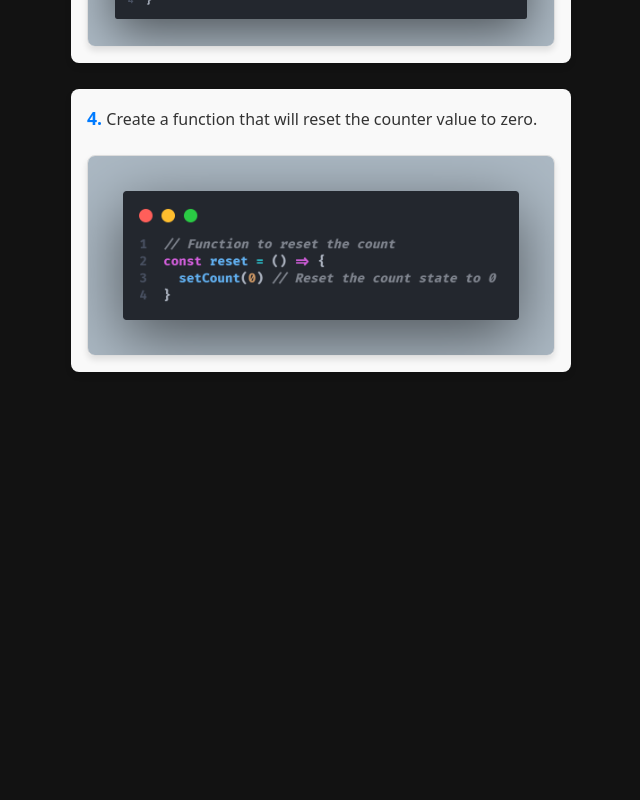
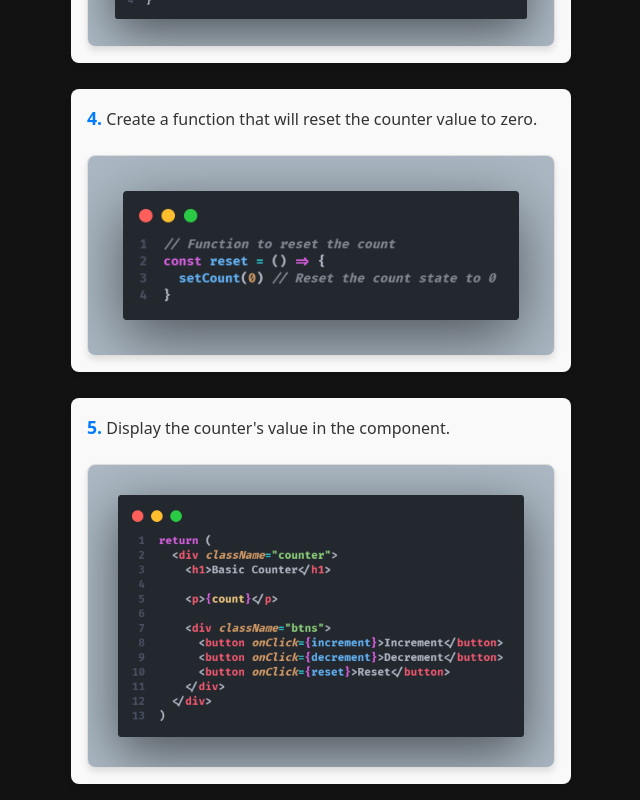
Before and after one commit to Espadv69/useState-Basics, a React (Vite) app in the folder BasicCounter/: page / in a window 1280 px wide. Shown: the part 1078-1878 px from the top of the page, without its empty margins (319-959 px from the left). Before the commit the page ends 1466 px from the top, so only its background shows below. Built offline with nearby package versions, Linux system fonts and the light colour scheme; the HTML template or start-up script is replaced by a standard one.

Commit message:
Add fifth step to Explanation component detailing counter value display and HTML structure

```diff
--- a/BasicCounter/src/components/Explanation.jsx
+++ b/BasicCounter/src/components/Explanation.jsx
@@ -48,6 +48,13 @@ const Explanation = () => {
             'code that shows how to create a function that resets the counter value to zero'
           }
         />
+
+        <LiExplanation
+          stepNumber={5}
+          description={"Display the counter's value in the component."}
+          imageSrc={'/images/htmlStructure.png'}
+          imageAlt={'code that shows the HTML structure of the component'}
+        />
       </ol>
     </div>
   )
```
